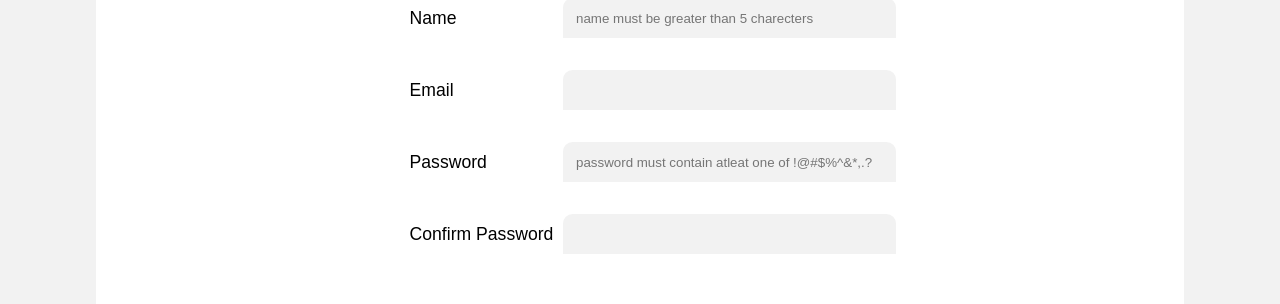
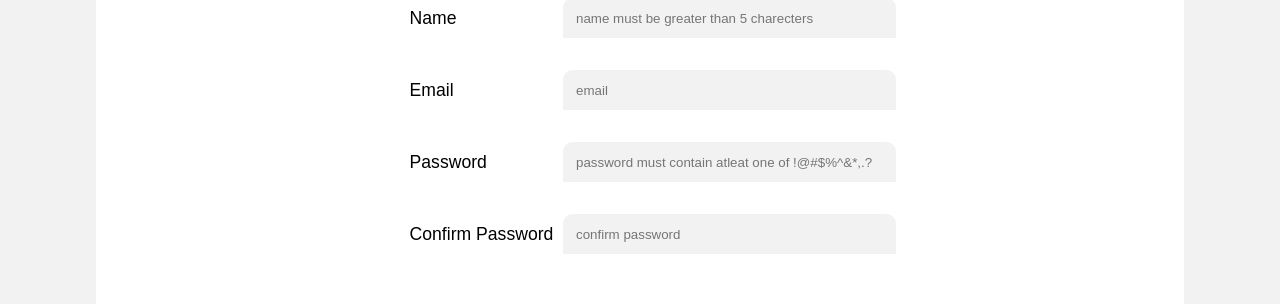
Before and after one commit to dune123/quix123, a React (Vite) app in the folder dashboard/: page / in a window 1280 px wide. Shown: the part 319-623 px from the top of the page. Built offline with nearby package versions, Linux system fonts and the light colour scheme.

Commit message:
final commit

```diff
--- a/dashboard/src/pages/Register/Home.jsx
+++ b/dashboard/src/pages/Register/Home.jsx
@@ -120,6 +120,7 @@ const Register = () => {
                     border: error ? "1px solid red" : null,
                     color: error ? "red" : null,
                   }}
+                  placeholder="email"
                 />
               </div>
               <div className={styles.PasswordCont}>
@@ -153,6 +154,7 @@ const Register = () => {
                     border: error ? "1px solid red" : null,
                     color: error ? "red" : null,
                   }}
+                  placeholder="confirm password"
                 />
               </div>
             </form>
```
